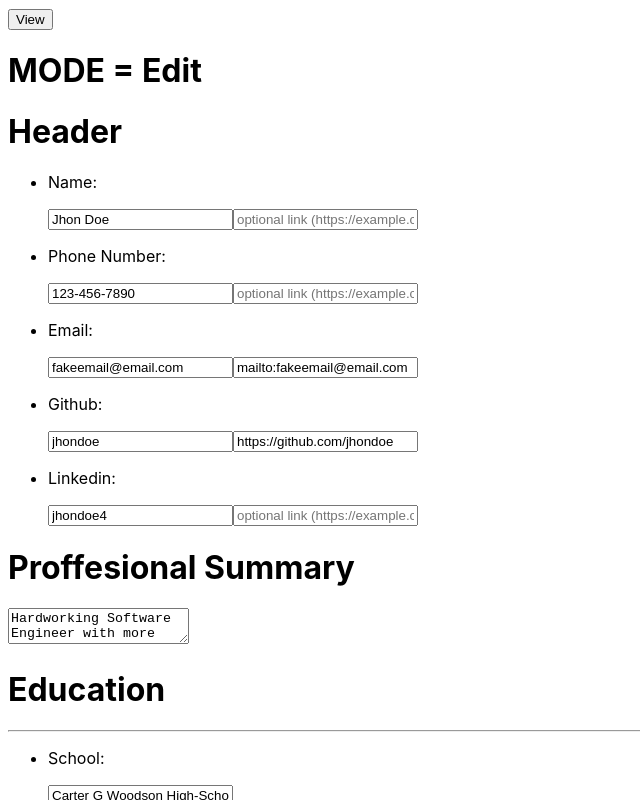
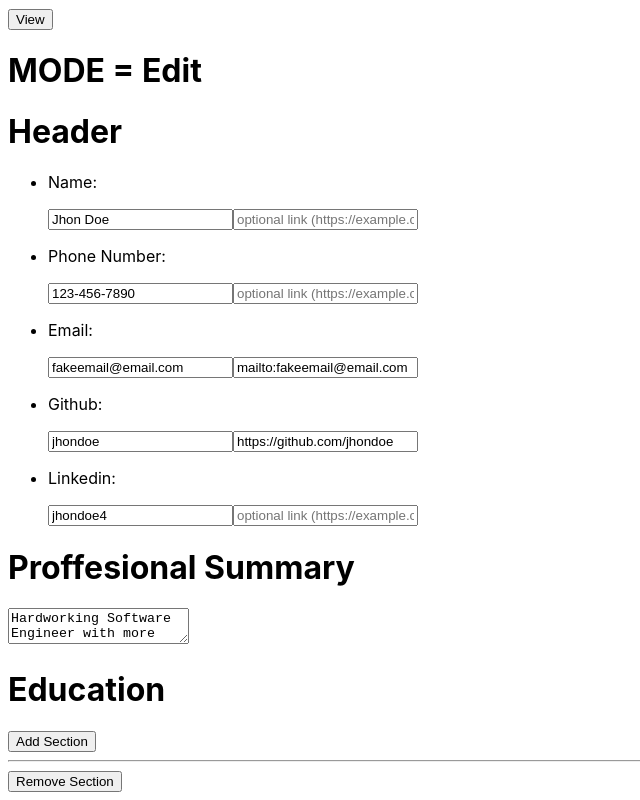
Before and after one commit to DrearyDev/cv-creator-react, a React app: page / in a window 1280 px wide. Both pictures are taken after a click on the button "Edit". Shown: the top 800 px of the page, without its empty margins (0-640 px from the left). Built offline with nearby package versions, Linux system fonts and the light colour scheme; the HTML template or start-up script is replaced by a standard one.

Commit message:
Add 'add section' and 'remove section' buttons
buttons only appear in edit mode and will allow for adding and
removing of sections in the education section.

```diff
--- a/src/components/education.jsx
+++ b/src/components/education.jsx
@@ -24,11 +24,35 @@ function Education({education, viewMode}){
                 }
             </> :
             <>
+                <button
+                    onClick={() => {
+                        let tmp = structuredClone(educationValue);
+                        tmp.push({
+                            school: "",
+                            gradYear: "",
+                            studyField: "",
+                            degree: ""
+                        })
+                        setEducationValue(tmp);
+                    }}
+                >
+                    Add Section
+                </button>
                 {
                     educationValue.map((eduobj, i) => {
                         return(
                             <div key={i}>
                                 <hr/>
+                                <button
+                                    onClick={e => {
+                                        let tmp = structuredClone(educationValue);
+                                        tmp.splice(i,1);
+                                        setEducationValue(tmp);
+                                    }}
+                                >
+                                    Remove Section
+                                </button>
+
                                 <ul>
                                     <li>
                                         <p>School:</p>
```
